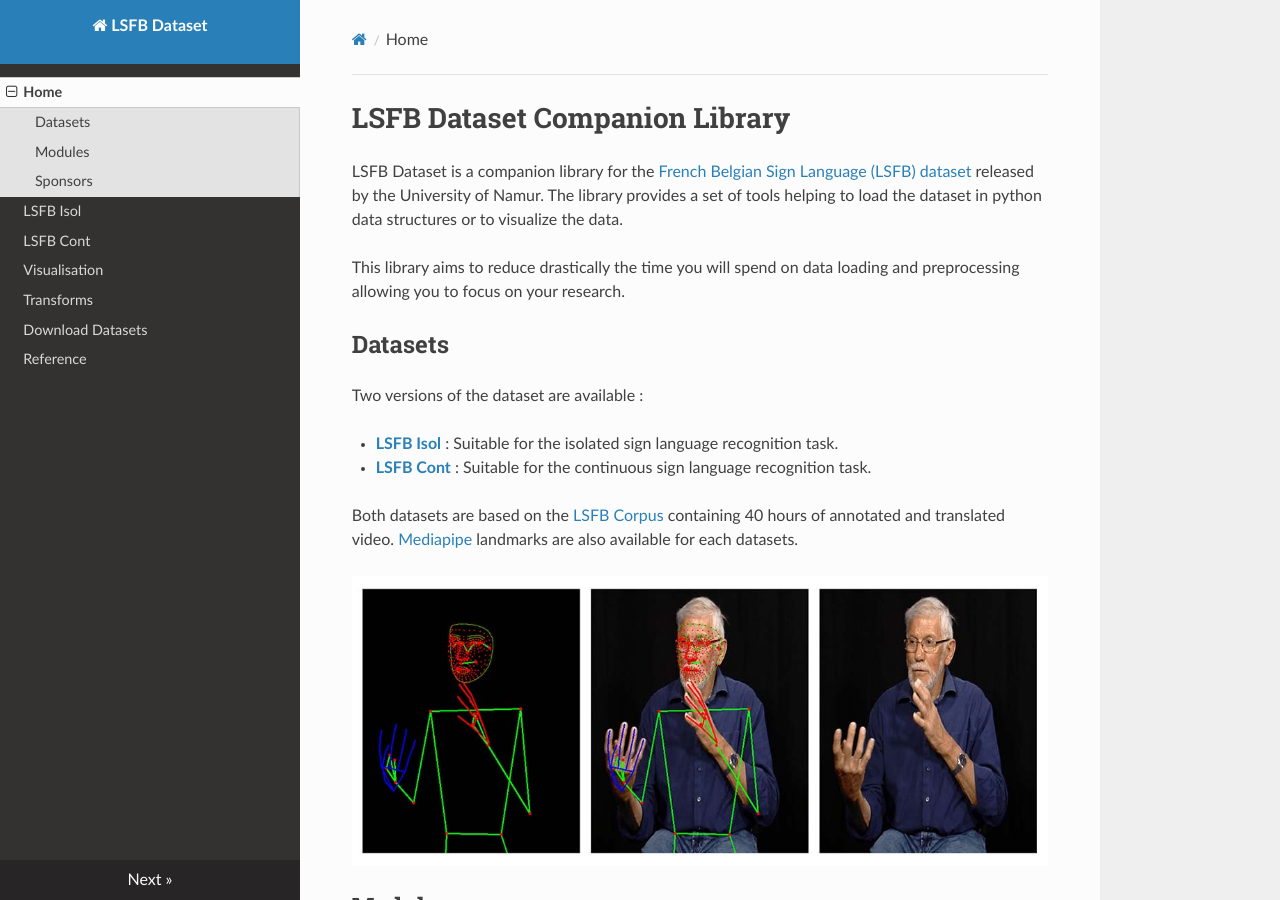
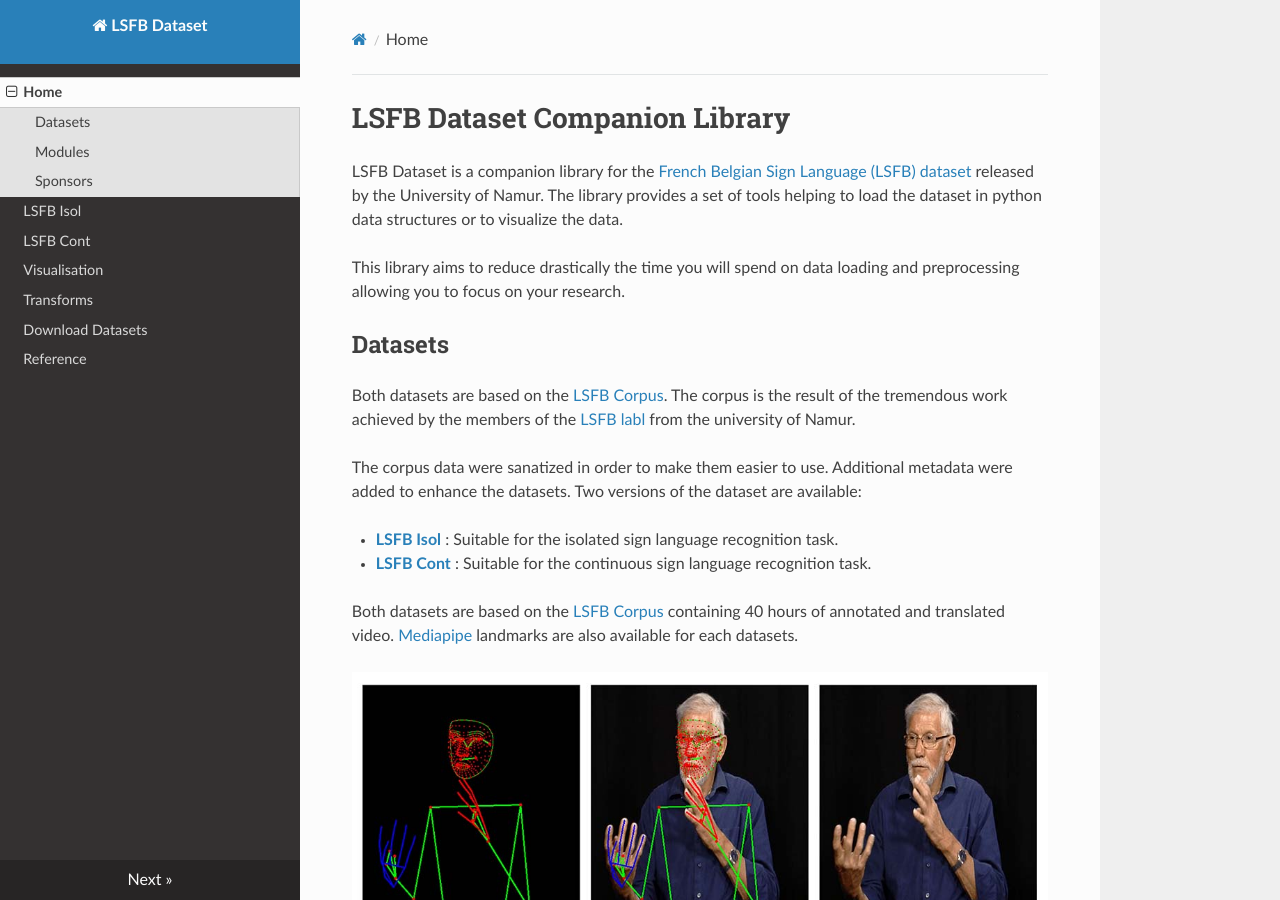
Before and after one commit to LSFB-Team/lsfb-dataset, an MkDocs documentation site: the page built from docs/index.md, in a window 1280 px wide and 900 px high. Built offline with MkDocs 1.6.1, drawn with Linux system fonts in a browser that asks for light colours; nearby versions of some CDN libraries.

Commit message:
Refectorign documentation

```diff
--- a/docs/index.md
+++ b/docs/index.md
@@ -6,7 +6,9 @@ This library aims to reduce drastically the time you will spend on data loading
 
 ## Datasets
 
-Two versions of the dataset are available :
+Both datasets are based on the [LSFB Corpus](https://www.corpus-lsfb.be/). The corpus is the result of the tremendous work achieved by the members of the [LSFB labl](https://www.unamur.be/lettres/romanes/lsfb-lab) from the university of Namur.
+
+The corpus data were sanatized in order to make them easier to use. Additional metadata were added to enhance the datasets. Two versions of the dataset are available:
 
 - **[LSFB Isol](lsfb_isol.md)** : Suitable for the isolated sign language recognition task.
 - **[LSFB Cont](lsfb_cont.md)** : Suitable for the continuous sign language recognition task.
```
